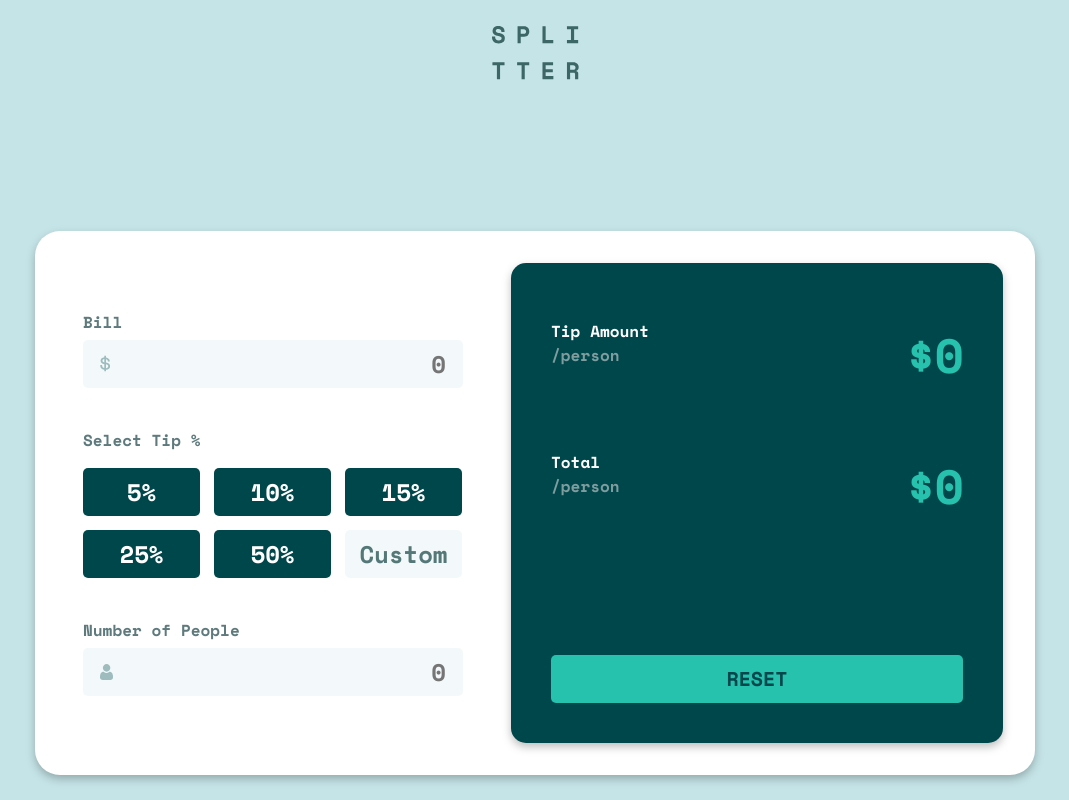
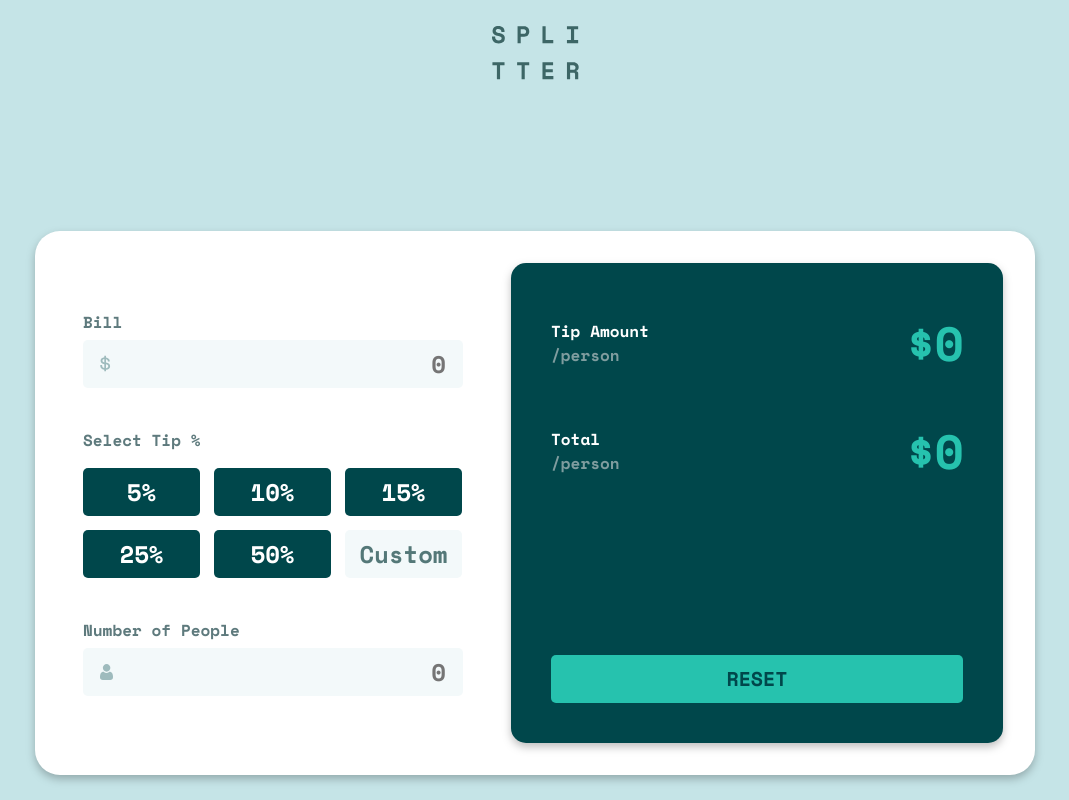
Before and after one commit to lukacsja/react_tip-calculator, a React (Create React App) app: page / in a window 1280 px wide. Shown: the whole page, without its empty margins (105-1174 px from the left). Built offline with nearby package versions, Linux system fonts and the light colour scheme.

Commit message:
desktop view facelifts

```diff
--- a/src/App.scss
+++ b/src/App.scss
@@ -201,6 +201,7 @@ body {
     color: #26C2AE;
     font-size: 48px;
     letter-spacing: -1px;
+    line-height: 100%;
 
     &::before {
       content: '$';
```
